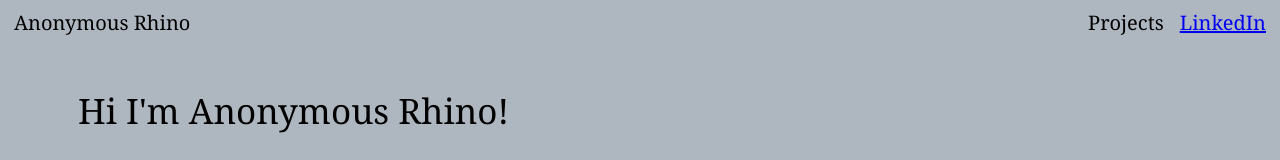
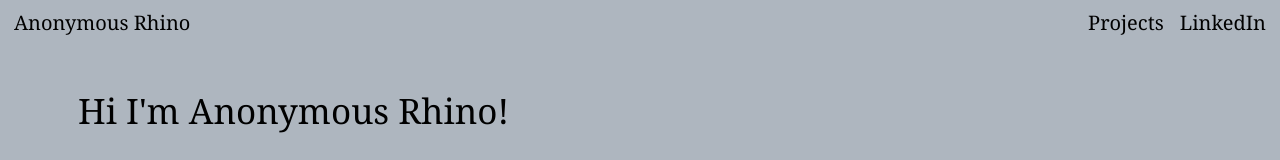
Before and after one commit to AnonymousRhino768/my-portfolio, a plain HTML site: page index.html in a window 1280 px wide. Shown: the top 160 px of the page. Drawn offline with Linux system fonts and the light colour scheme.

Commit message:
Update index.html

```diff
--- a/index.html
+++ b/index.html
@@ -77,7 +77,7 @@
                     Projects
                 </button>
                 <button class="button button1" style="background-color:#AEB6BF;">
-                    <a href="https://www.linkedin.com/in/harrison-trahan-0985a0217/">LinkedIn</a>
+                    LinkedIn
                 </button>
             </div>
         </div>
```
